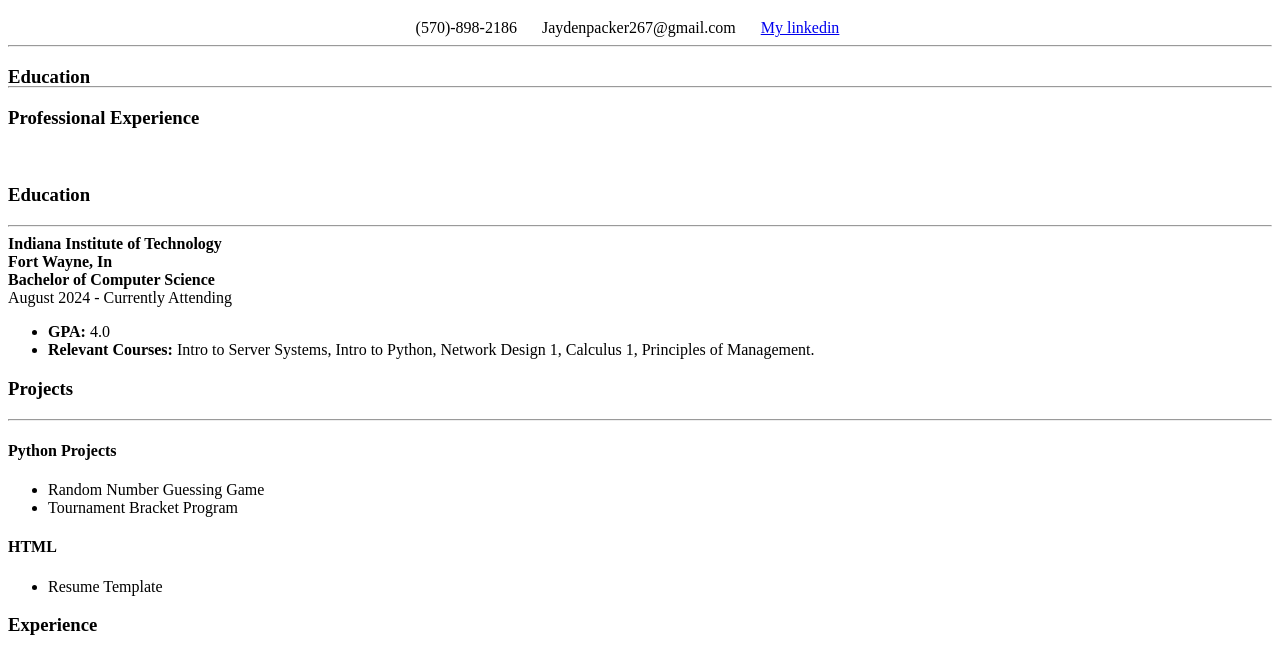
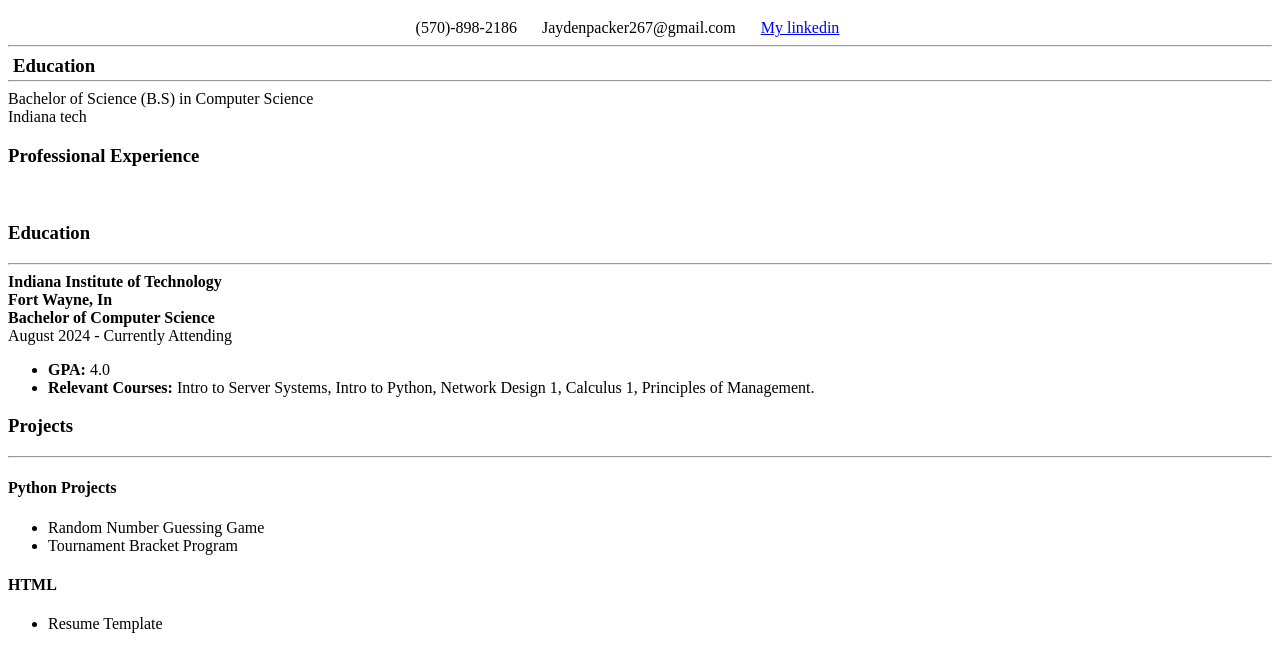
Before and after one commit to Jaypack06/resume_HTML, a plain HTML site: page index.html in a window 1280 px wide. Shown: the part 61-710 px from the top of the page. Drawn offline with Linux system fonts and the light colour scheme.

Commit message:
Updated the Education and started to make it a grid format

```diff
--- a/index.html
+++ b/index.html
@@ -20,8 +20,12 @@
         <a class="subhead" href="https://www.linkedin.com/in/jayden-packer/" target="_blank">My linkedin</a>
     </div>
     <hr>
-    <h3>Education</h3>
+    <h3 class="edhead">Education</h3>
     <hr class="tiny">
+    <div class="edcont">
+        <div class="edcontleft" >Bachelor of Science (B.S) in Computer Science</div>
+        <div class="edcontleft">Indiana tech</div>
+    </div>
 
     <h3>Professional Experience</h3>
         <div class="expcont">
--- a/style.css
+++ b/style.css
@@ -16,6 +16,14 @@
     display: flex;
     margin-right: 25px;
 }
+.edhead{
+    margin: 5px
+}
+.edcont{
+    display: grid;
+
+}
+
 
 .expcont{
     display: flex;
@@ -24,7 +32,8 @@
 .exptxt{
     display: left;
 }
+
 .tiny{
-    margin-top: -20px;;
+    margin-top: -2px;;
 
 }
```
